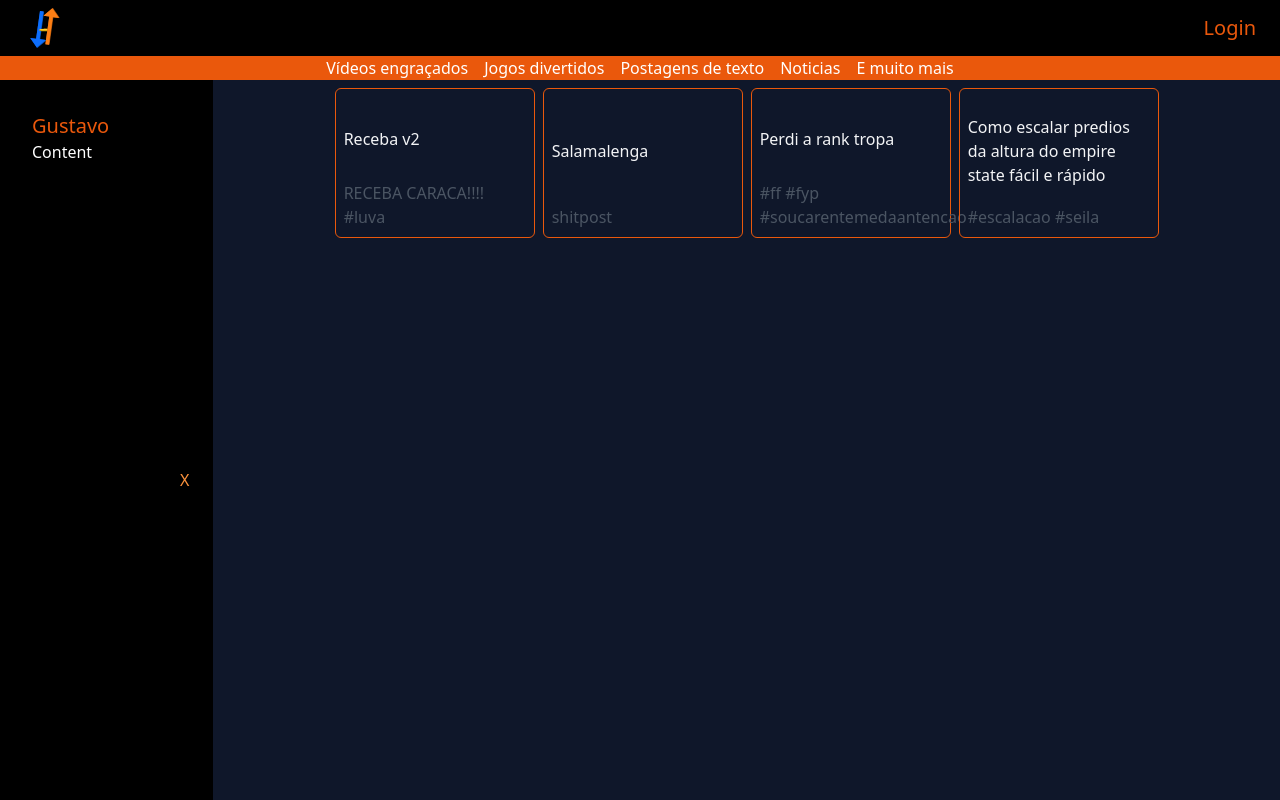
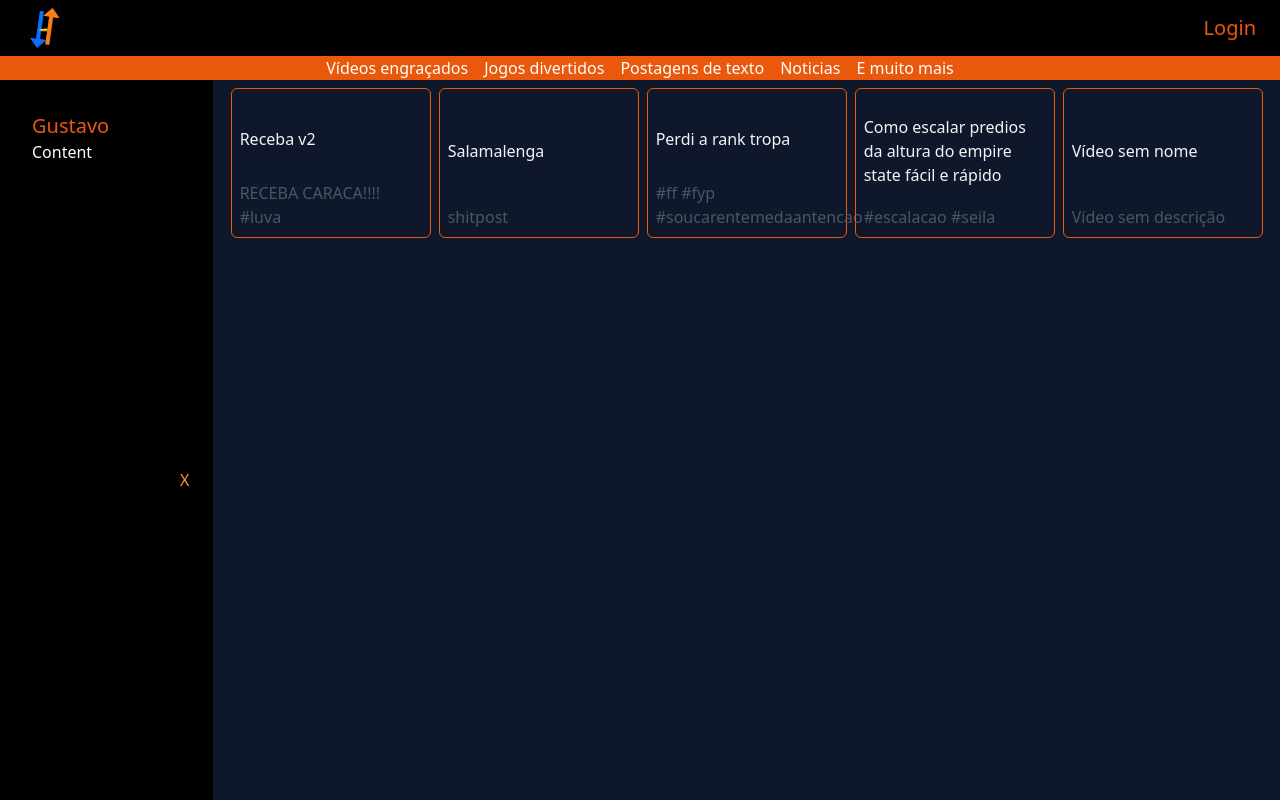
Before and after one commit to izitktj/Hyper, a Next.js app: page / in a window 1280 px wide. Built offline with nearby package versions, Linux system fonts and the light colour scheme.

Commit message:
prevent no video name and desc

```diff
--- a/src/components/Video.tsx
+++ b/src/components/Video.tsx
@@ -1,13 +1,13 @@
 interface VideoProps{
-    nome:string
-    descricao:string
+    nome?:string
+    descricao?:string
 }
 
 export default function Video(props: VideoProps) {
     return(
         <div className="flex flex-col border border-orange-600 rounded-md p-2 limit">
-            <div className="flex text-gray-100 items-center flex-auto">{props.nome}</div>
-            <div className="flex text-gray-600 flex-initial items-start">{props.descricao}</div>
+            <div className="flex text-gray-100 items-center flex-auto">{props.nome!==undefined ?( props.nome ):"Vídeo sem nome"}</div>
+            <div className="flex text-gray-600 flex-initial items-start">{props.descricao!==undefined ?( props.descricao ):"Vídeo sem descrição"}</div>
        </div>
     )
 }
--- a/src/pages/index.tsx
+++ b/src/pages/index.tsx
@@ -27,6 +27,7 @@ export default function Home() {
           <Video nome={"Salamalenga"} descricao={"shitpost"}/>
           <Video nome={"Perdi a rank tropa"} descricao={"#ff #fyp #soucarentemedaantencao"}/>
           <Video nome={"Como escalar predios da altura do empire state fácil e rápido"} descricao={"#escalacao #seila"}/>
+          <Video/>
         </div>
       </div>
     </main>
```
